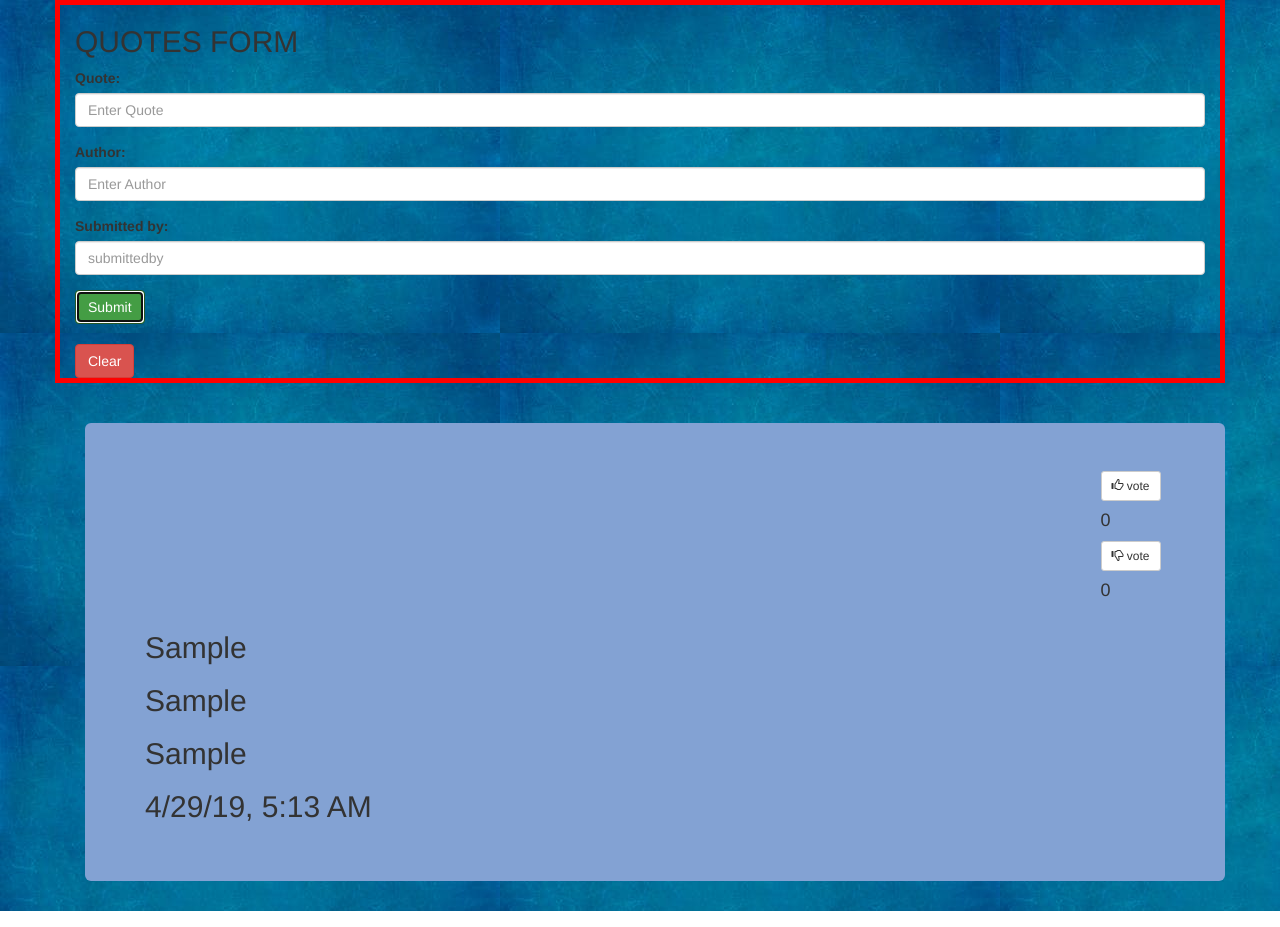
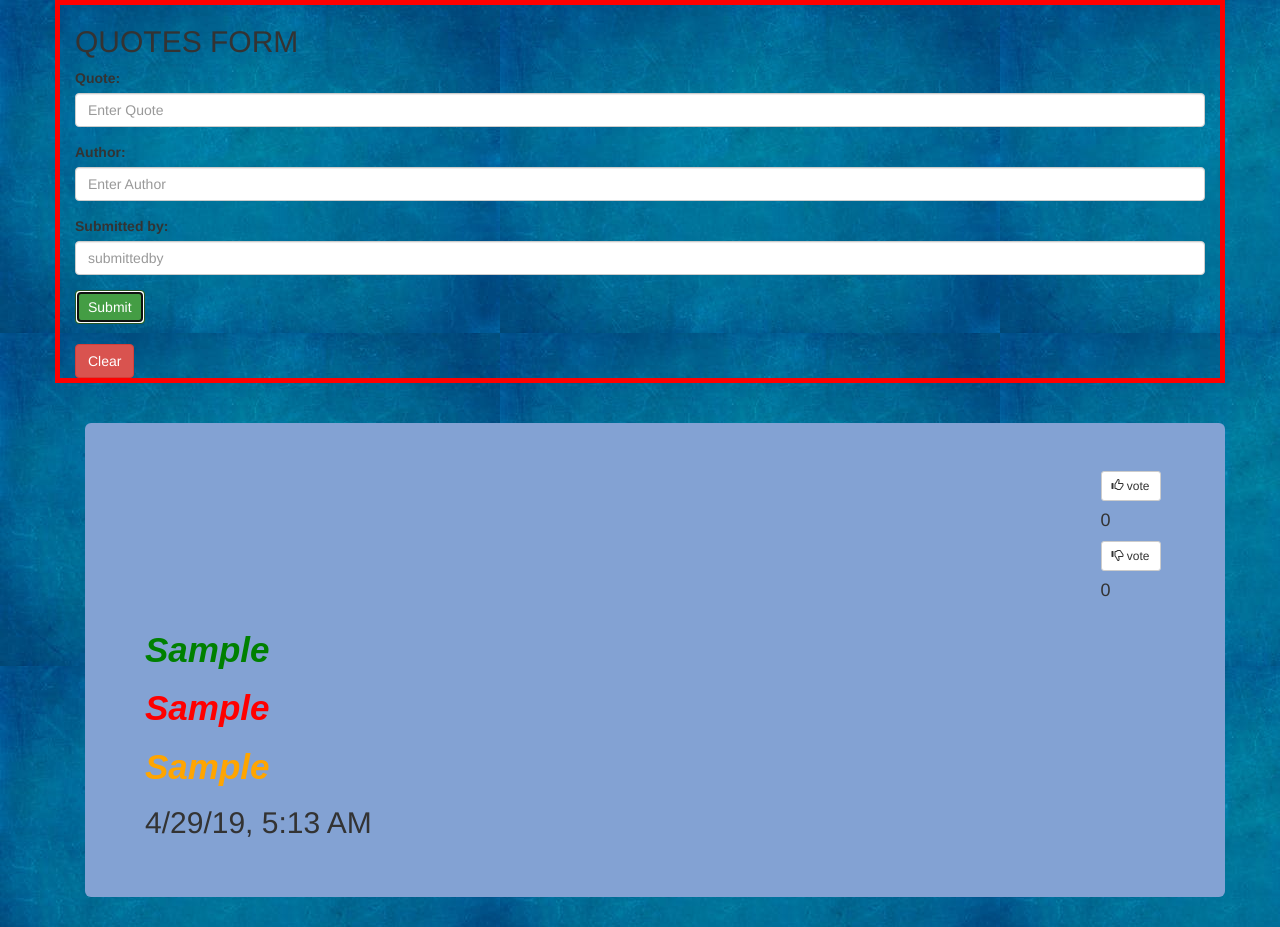
Before and after one commit to elvis2121/quotes, an Angular app: page / in a window 1280 px wide. Both pictures are taken after typing "Sample", "Sample", "Sample" into the empty fields and a click on the button "Submit". Built offline with nearby package versions, Linux system fonts and the light colour scheme.

Commit message:
formatting of information in the jumbotron

```diff
--- a/src/app/quotes/quotes.component.css
+++ b/src/app/quotes/quotes.component.css
@@ -4,3 +4,30 @@
     border: 5px solid red;
 
 }
+
+#quotes_result{
+    color: green;
+    font-style: italic;
+    font-weight: bolder;
+    font-size: 35px;
+    font-family: Arial, Helvetica, sans-serif;
+
+}
+
+#author_result{
+    color: red;
+    font-style: italic;
+    font-weight: bolder;
+    font-size: 35px;
+    font-family: Arial, Helvetica, sans-serif;
+
+}
+
+#submittedby_result{
+    color:orange;
+    font-style: italic;
+    font-weight: bolder;
+    font-size: 35px;
+    font-family: Arial, Helvetica, sans-serif;
+
+}
--- a/src/app/quotes/quotes.component.html
+++ b/src/app/quotes/quotes.component.html
@@ -33,10 +33,10 @@
         <app-voting></app-voting>
 
 
-      <h2>{{g.quote}} </h2>
-      <h2>{{g.author}} </h2>
-      <h2>{{g.submittedby}} </h2>
-      <h2>{{date | date:'short'}} </h2>
+      <h2 id="quotes_result">{{g.quote}} </h2>
+      <h2 id="author_result">{{g.author}} </h2>
+      <h2 id ="submittedby_result">{{g.submittedby}} </h2>
+      <h2 id="date_result">{{date | date:'short'}} </h2>
 
     </div>
   </div>
```
Also changed, not shown: 4 other files (tests, documents, lock files or other folders).
